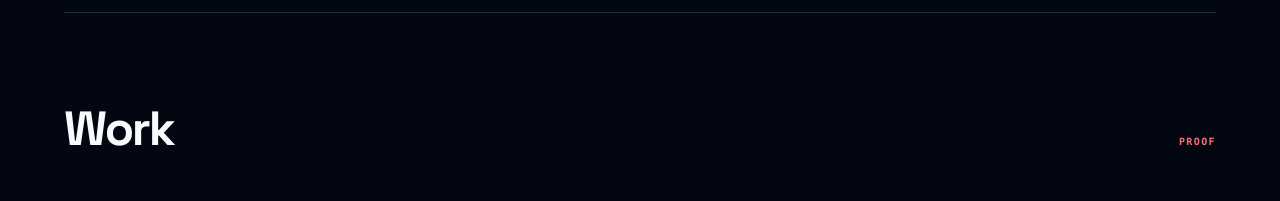
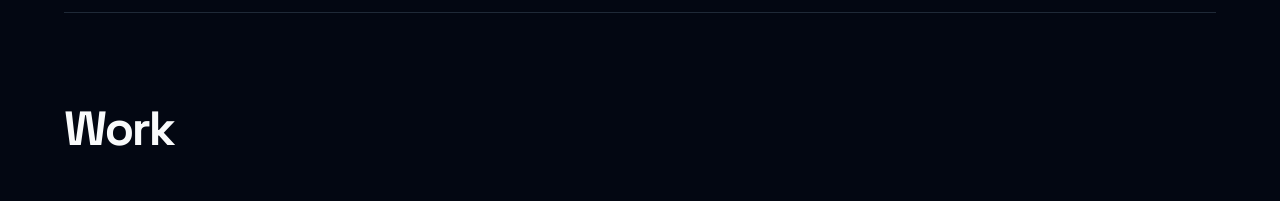
Before and after one commit to lucaschatham/lucaschatham, a Next.js app: page / in a window 1280 px wide. Shown: the part 1300-1501 px from the top of the page. Built offline with nearby package versions, Linux system fonts and the light colour scheme.

Commit message:
Remove work section proof label

```diff
--- a/app/page.tsx
+++ b/app/page.tsx
@@ -52,7 +52,7 @@ export default function Home() {
       {work.length > 0 && (
         <RowsSection
           heading="work"
-          kicker="PROOF"
+          kicker=""
           rows={work}
         />
       )}
```
Also changed, not shown: 1 other file (tests, documents, lock files or other folders).
